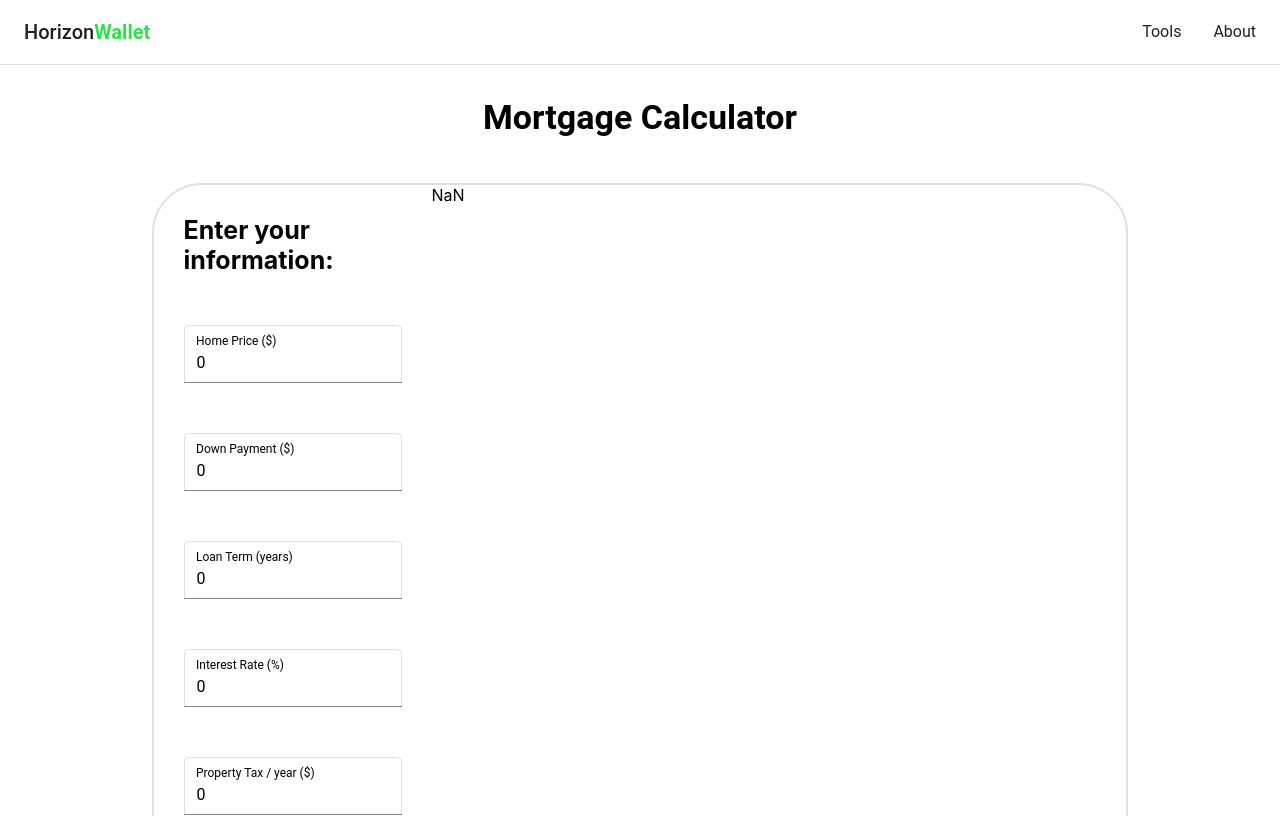
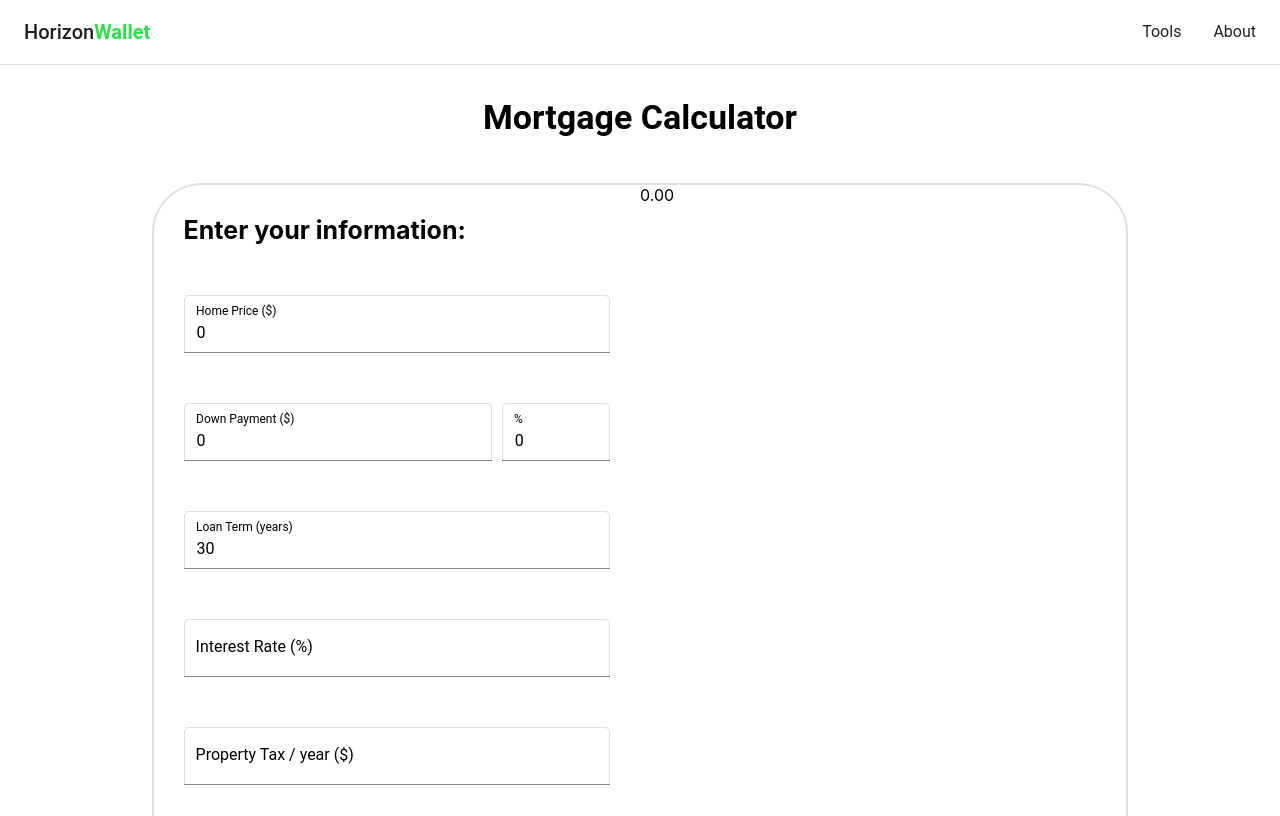
Before and after one commit to smm3123/Recharts-Investment-Calculator, a React (Create React App) app: page /tools/mortgage in a window 1280 px wide. Shown: the top 816 px of the page. Built offline with nearby package versions, Linux system fonts and the light colour scheme.

Commit message:
Add percentage and handlers

```diff
--- a/src/calculators/Mortgage/Inputs.jsx
+++ b/src/calculators/Mortgage/Inputs.jsx
@@ -9,7 +9,7 @@ const calculateMonthlyMortgagePayment = (
   annualInterestRate,
 ) => {
   /*
-  The formula is
+  The formula
 
   M = P( ( i(1+i)^n ) / ( ((1 + i)^n) - 1) )
 
@@ -37,7 +37,8 @@ const calculateMonthlyMortgagePayment = (
 const Inputs = ({ setMonthlyMortgagePayment }) => {
   const [homePrice, setHomePrice] = useState("0");
   const [downPayment, setDownPayment] = useState("0");
-  const [loanTerm, setLoanTerm] = useState("0");
+  const [downPaymentPercentage, setDownPaymentPercentage] = useState("0");
+  const [loanTerm, setLoanTerm] = useState("30");
   const [interestRate, setInterestRate] = useState("0");
   const [propertyTax, setPropertyTax] = useState("0");
   const [homeInsurance, setHomeInsurance] = useState("0");
@@ -45,13 +46,47 @@ const Inputs = ({ setMonthlyMortgagePayment }) => {
 
   const isMobile = useIsMobile();
 
-  useEffect(() => {
   // Helper function to safely parse numbers, defaulting to 0
   const safeParse = (value, isFloat = false) => {
     const parsed = isFloat ? parseFloat(value) : parseInt(value, 10);
     return isNaN(parsed) ? 0 : parsed;
   };
 
+  // Handler for Home Price change
+  const handleHomePriceChange = (e) => {
+    const value = e.target.value;
+    setHomePrice(value);
+
+    // Recalculate down payment based on new home price and the current down payment percentage
+    const parsedHomePrice = safeParse(value);
+    const parsedPercentage = safeParse(downPaymentPercentage, true);
+    const newDownPayment = parsedHomePrice > 0 ? (parsedPercentage / 100) * parsedHomePrice : 0;
+    setDownPayment(newDownPayment.toFixed(2).toString());
+  };
+
+  // Handler for Down Payment change
+  const handleDownPaymentChange = (e) => {
+    const value = e.target.value;
+    setDownPayment(value);
+
+    const parsedHomePrice = safeParse(homePrice);
+    const parsedDownPayment = safeParse(value);
+    const percentage = parsedHomePrice > 0 ? (parsedDownPayment / parsedHomePrice) * 100 : 0;
+    setDownPaymentPercentage(percentage.toFixed(2).toString());
+  };
+
+  // Handler for Down Payment Percentage change
+  const handleDownPaymentPercentageChange = (e) => {
+    const value = e.target.value;
+    setDownPaymentPercentage(value);
+
+    const parsedHomePrice = safeParse(homePrice);
+    const parsedPercentage = safeParse(value, true);
+    const newDownPayment = parsedHomePrice > 0 ? (parsedPercentage / 100) * parsedHomePrice : 0;
+    setDownPayment(newDownPayment.toFixed(2).toString());
+  };
+
+  useEffect(() => {
     const parsedHomePrice = safeParse(homePrice);
     const parsedDownPayment = safeParse(downPayment);
     const parsedLoanTerm = safeParse(loanTerm);
@@ -96,18 +131,31 @@ const Inputs = ({ setMonthlyMortgagePayment }) => {
       }}
     >
       <Box sx={{ fontWeight: "bold", fontSize: '25px' }}>Enter your information:</Box>
+
       <TextField
         label="Home Price ($)"
         variant="filled"
         value={homePrice}
-        onChange={(e) => setHomePrice(e.target.value)}
+        onChange={handleHomePriceChange}
       />
+
+      <Box sx={{ display: 'flex', alignItems: 'center', gap: '10px' }}>
         <TextField
           label="Down Payment ($)"
           variant="filled"
           value={downPayment}
-        onChange={(e) => setDownPayment(e.target.value)}
+          onChange={handleDownPaymentChange}
+          fullWidth
         />
+        <TextField
+          label="%"
+          variant="filled"
+          value={downPaymentPercentage}
+          onChange={handleDownPaymentPercentageChange}
+          sx={{ width: '150px' }}
+        />
+      </Box>
+
       <TextField
         label="Loan Term (years)"
         variant="filled"
@@ -117,25 +165,21 @@ const Inputs = ({ setMonthlyMortgagePayment }) => {
       <TextField
         label="Interest Rate (%)"
         variant="filled"
-        value={interestRate}
         onChange={(e) => setInterestRate(e.target.value)}
       />
       <TextField
         label="Property Tax / year ($)"
         variant="filled"
-        value={propertyTax}
         onChange={(e) => setPropertyTax(e.target.value)}
       />
       <TextField
         label="Home Insurance / year ($)"
         variant="filled"
-        value={homeInsurance}
         onChange={(e) => setHomeInsurance(e.target.value)}
       />
       <TextField
         label="HOA ($)"
         variant="filled"
-        value={hoa}
         onChange={(e) => setHoa(e.target.value)}
       />
     </Box>
--- a/src/calculators/Mortgage/Mortgage.jsx
+++ b/src/calculators/Mortgage/Mortgage.jsx
@@ -12,7 +12,7 @@ const Mortgage = () => {
     <ToolContainer title="Mortgage Calculator">
       <Box
         sx={{
-          width: isMobile ? '100%' : '40%',
+          width: '100%',
           height: isMobile ? '50%' : '100%',
         }}
       >
```
Lines whose indentation alone changed are shown as unchanged.
